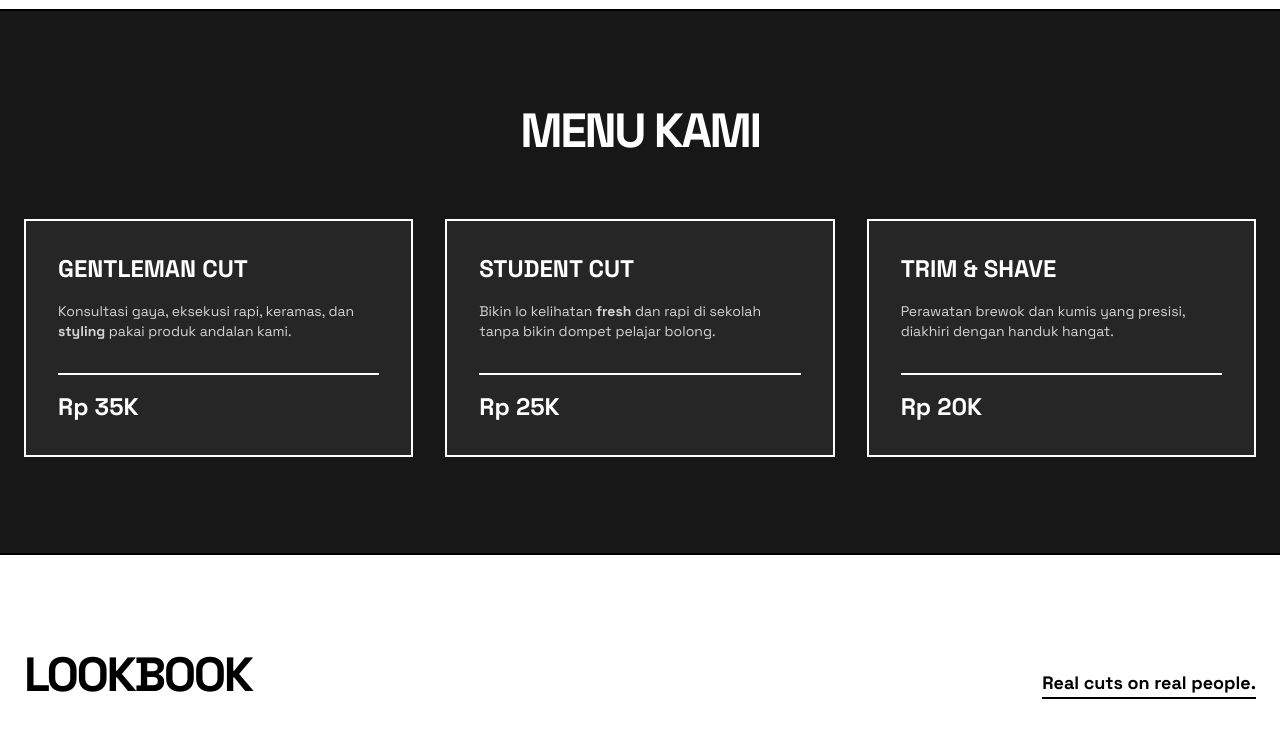
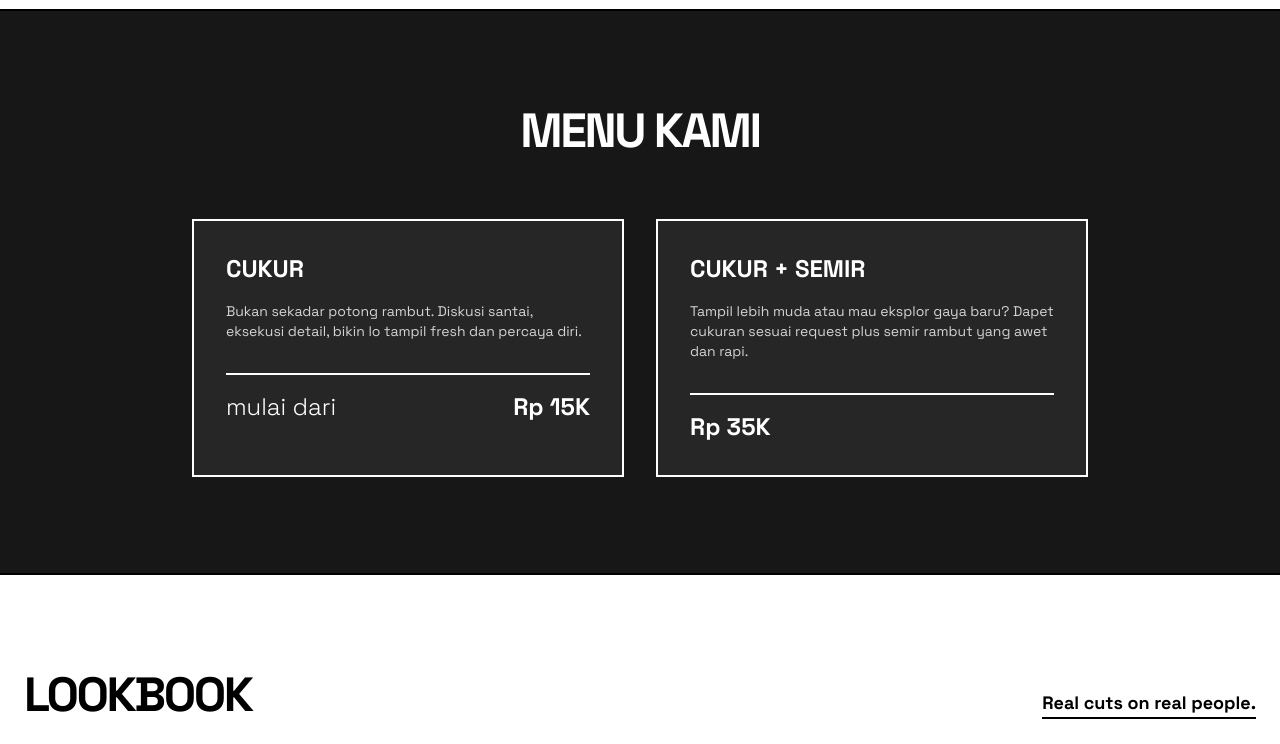
Before and after one commit to ferdhyihza/ata-haircutting-bw, a website: page index.html in a window 1280 px wide. Shown: the part 2000-2744 px from the top of the page. Drawn offline with Linux system fonts and the light colour scheme.

Commit message:
refactor: update navigation and menu item descriptions for clarity

```diff
--- a/index.html
+++ b/index.html
@@ -42,7 +42,7 @@
 </head>
 <body class="bg-white text-black antialiased overflow-x-hidden">
 
-    <nav class="fixed w-full bg-white/90 backdrop-blur-md z-50 border-b-2 border-black">
+    <nav class="fixed w-full bg-white backdrop-blur-md z-50 border-b-2 border-black">
         <div class="max-w-7xl mx-auto px-6 py-4 flex justify-between items-center">
             <a href="/" class="text-3xl font-bold uppercase tracking-tighter">
                 <img src="img/brand-landscape.png" alt="Logo" class="w-16 inline-block">
@@ -116,8 +116,9 @@
             </div>
 
             <div class="mt-8 text-center md:hidden">
-                <a href="https://www.instagram.com/ata_haircutting" target="_blank" class="inline-flex items-center gap-2 font-bold border-2 border-black px-6 py-3 bg-white brutal-shadow">
+                <a href="https://www.instagram.com/ata_haircutting" target="_blank" class="inline-flex items-center gap-2 font-bold border-2 border-black px-6 py-3 bg-white text-black brutal-shadow">
                     See more on Instagram
+                    <svg class="w-5 h-5" fill="none" stroke="currentColor" stroke-width="2" viewBox="0 0 24 24"><path stroke-linecap="round" stroke-linejoin="round" d="M14 5l7 7m0 0l-7 7m7-7H3"></path></svg>
                 </a>
             </div>
         </div>
@@ -136,26 +137,19 @@
         <div class="max-w-7xl mx-auto">
             <h2 class="text-4xl md:text-5xl font-bold uppercase tracking-tighter mb-16 text-center">Menu Kami</h2>
 
-            <div class="grid md:grid-cols-3 gap-8">
+            <div class="grid md:grid-cols-2 gap-8 max-w-4xl mx-auto">
                 <div class="border-2 border-white p-8 bg-neutral-800 hover:bg-neutral-200 hover:text-black transition-all duration-300 group cursor-pointer hover:-translate-y-2">
-                    <h3 class="text-2xl font-bold mb-4 uppercase">Gentleman Cut</h3>
-                    <p class="text-sm opacity-80 mb-8 font-medium">Konsultasi gaya, eksekusi rapi, keramas, dan <strong>styling</strong> pakai produk andalan kami.</p>
+                    <h3 class="text-2xl font-bold mb-4 uppercase">Cukur</h3>
+                    <p class="text-sm opacity-80 mb-8 font-medium">Bukan sekadar potong rambut. Diskusi santai, eksekusi detail, bikin lo tampil fresh dan percaya diri.</p>
                     <div class="text-2xl font-bold border-t-2 border-current pt-4 flex justify-between items-center">
-                        <span>Rp 35K</span>
+                        <span class="font-light">mulai dari</span><span>Rp 15K</span>
                     </div>
                 </div>
                 <div class="border-2 border-white p-8 bg-neutral-800 hover:bg-neutral-200 hover:text-black transition-all duration-300 group cursor-pointer hover:-translate-y-2">
-                    <h3 class="text-2xl font-bold mb-4 uppercase">Student Cut</h3>
-                    <p class="text-sm opacity-80 mb-8 font-medium">Bikin lo kelihatan <strong>fresh</strong> dan rapi di sekolah tanpa bikin dompet pelajar bolong.</p>
+                    <h3 class="text-2xl font-bold mb-4 uppercase">Cukur + Semir</h3>
+                    <p class="text-sm opacity-80 mb-8 font-medium">Tampil lebih muda atau mau eksplor gaya baru? Dapet cukuran sesuai request plus semir rambut yang awet dan rapi.</p>
                     <div class="text-2xl font-bold border-t-2 border-current pt-4 flex justify-between items-center">
-                        <span>Rp 25K</span>
-                    </div>
-                </div>
-                <div class="border-2 border-white p-8 bg-neutral-800 hover:bg-neutral-200 hover:text-black transition-all duration-300 group cursor-pointer hover:-translate-y-2">
-                    <h3 class="text-2xl font-bold mb-4 uppercase">Trim & Shave</h3>
-                    <p class="text-sm opacity-80 mb-8 font-medium">Perawatan brewok dan kumis yang presisi, diakhiri dengan handuk hangat.</p>
-                    <div class="text-2xl font-bold border-t-2 border-current pt-4 flex justify-between items-center">
-                        <span>Rp 20K</span>
+                        <span>Rp 35K</span>
                     </div>
                 </div>
             </div>
```
Also changed, not shown: 1 other file.
